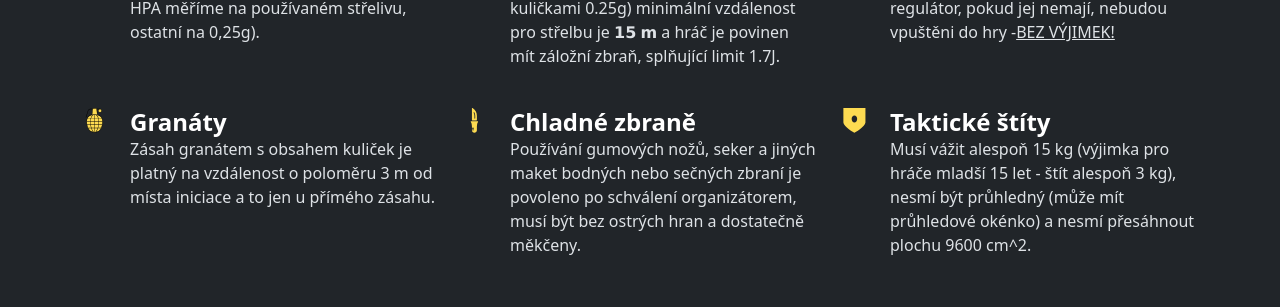
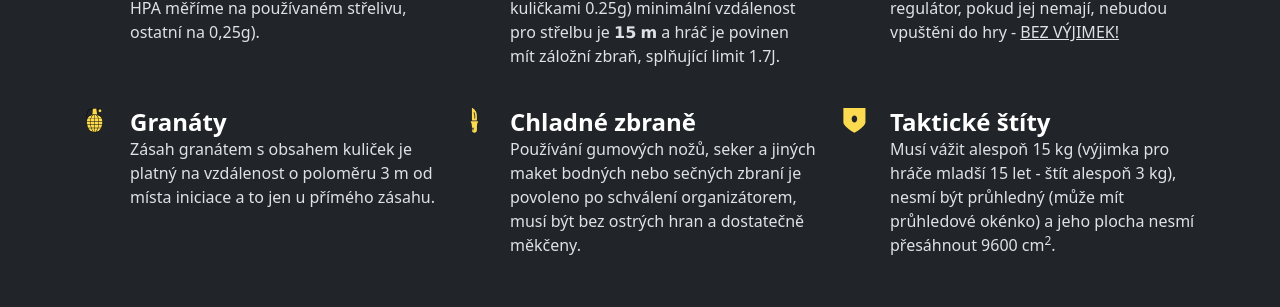
Before and after one commit to boldMari/airsoft, a React (Create React App) app: page /#/ in a window 1280 px wide. Shown: the part 2040-2347 px from the top of the page. Built offline with nearby package versions, Linux system fonts and the light colour scheme.

Commit message:
Limits formatted

```diff
--- a/src/components/Limits.js
+++ b/src/components/Limits.js
@@ -19,40 +19,35 @@ const Limits = () => {
 					<Icon name="sniper" title="Sniper" size='2em' className="bi text-body-secondary flex-shrink-0 me-3" width="50px" height="50px" />
 					<div>
 						<h3 className="fw-bold mb-0 fs-4 text-body-emphasis">Opakovací pušky 𝟮 𝗝</h3>
-                        <p>(manuální/plynové/HPA pušky; 126m/s s kuličkami 0.25g) minimální vzdálenost pro střelbu je 𝟭𝟱 𝗺 a hráč je
-                            povinen mít záložní zbraň, splňující limit 1.7J.</p>
+						<p>(manuální/plynové/HPA pušky; 126m/s s kuličkami 0.25g) minimální vzdálenost pro střelbu je 𝟭𝟱 𝗺 a hráč je povinen mít záložní zbraň, splňující limit 1.7J.</p>
 					</div>
 				</div>
 				<div className="col d-flex align-items-start">
 					<Icon name="pressure" title="Pressure" size='2em' className="bi text-body-secondary flex-shrink-0 me-3" width="50px" height="50px" />
 					<div>
 						<h3 className="fw-bold mb-0 fs-4 text-body-emphasis">Hráči s HPA</h3>
-                        <p>Povinnost si přinést vlastní zámek na regulátor, pokud jej nemají, nebudou vpuštěni do hry -
-                            <u>BEZ&nbsp;VÝJIMEK!</u></p>
+						<p>Povinnost si přinést vlastní zámek na regulátor, pokud jej nemají, nebudou vpuštěni do hry - <u>BEZ&nbsp;VÝJIMEK!</u></p>
 					</div>
 				</div>
 				<div className="col d-flex align-items-start">
 					<Icon name="granade" title="Granade" size='2em' className="bi text-body-secondary flex-shrink-0 me-3" width="50px" height="50px" />
 					<div>
 						<h3 className="fw-bold mb-0 fs-4 text-body-emphasis">Granáty</h3>
-                        <p>Zásah granátem s obsahem kuliček je platný na vzdálenost o poloměru 3 m od místa iniciace a to jen u přímého
-                            zásahu.</p>
+						<p>Zásah granátem s obsahem kuliček je platný na vzdálenost o poloměru 3 m od místa iniciace a to jen u přímého zásahu.</p>
 					</div>
 				</div>
 				<div className="col d-flex align-items-start">
 					<Icon name="knife" title="Knife" size='2em' className="bi text-body-secondary flex-shrink-0 me-3" width="50px" height="50px" />
 					<div>
 						<h3 className="fw-bold mb-0 fs-4 text-body-emphasis">Chladné zbraně</h3>
-                        <p>Používání gumových nožů, seker a jiných maket bodných nebo sečných zbraní je povoleno po schválení
-                            organizátorem, musí být bez ostrých hran a dostatečně měkčeny.</p>
+						<p>Používání gumových nožů, seker a jiných maket bodných nebo sečných zbraní je povoleno po schválení organizátorem, musí být bez ostrých hran a dostatečně měkčeny.</p>
 					</div>
 				</div>
 				<div className="col d-flex align-items-start">
 					<Icon name="shield" title="Shield" size='2em' className="bi text-body-secondary flex-shrink-0 me-3" width="50px" height="50px" />
 					<div>
 						<h3 className="fw-bold mb-0 fs-4 text-body-emphasis">Taktické štíty</h3>
-                        <p>Musí vážit alespoň 15 kg (výjimka pro hráče mladší 15 let - štít alespoň 3 kg), nesmí být průhledný (může mít
-                            průhledové okénko) a nesmí přesáhnout plochu 9600 cm^2.</p>
+						<p>Musí vážit alespoň 15 kg (výjimka pro hráče mladší 15 let - štít alespoň 3 kg), nesmí být průhledný (může mít průhledové okénko) a jeho plocha nesmí přesáhnout 9600 cm<sup>2</sup>.</p>
 					</div>
 				</div>
 			</div>
```
Lines whose indentation alone changed are shown as unchanged.
